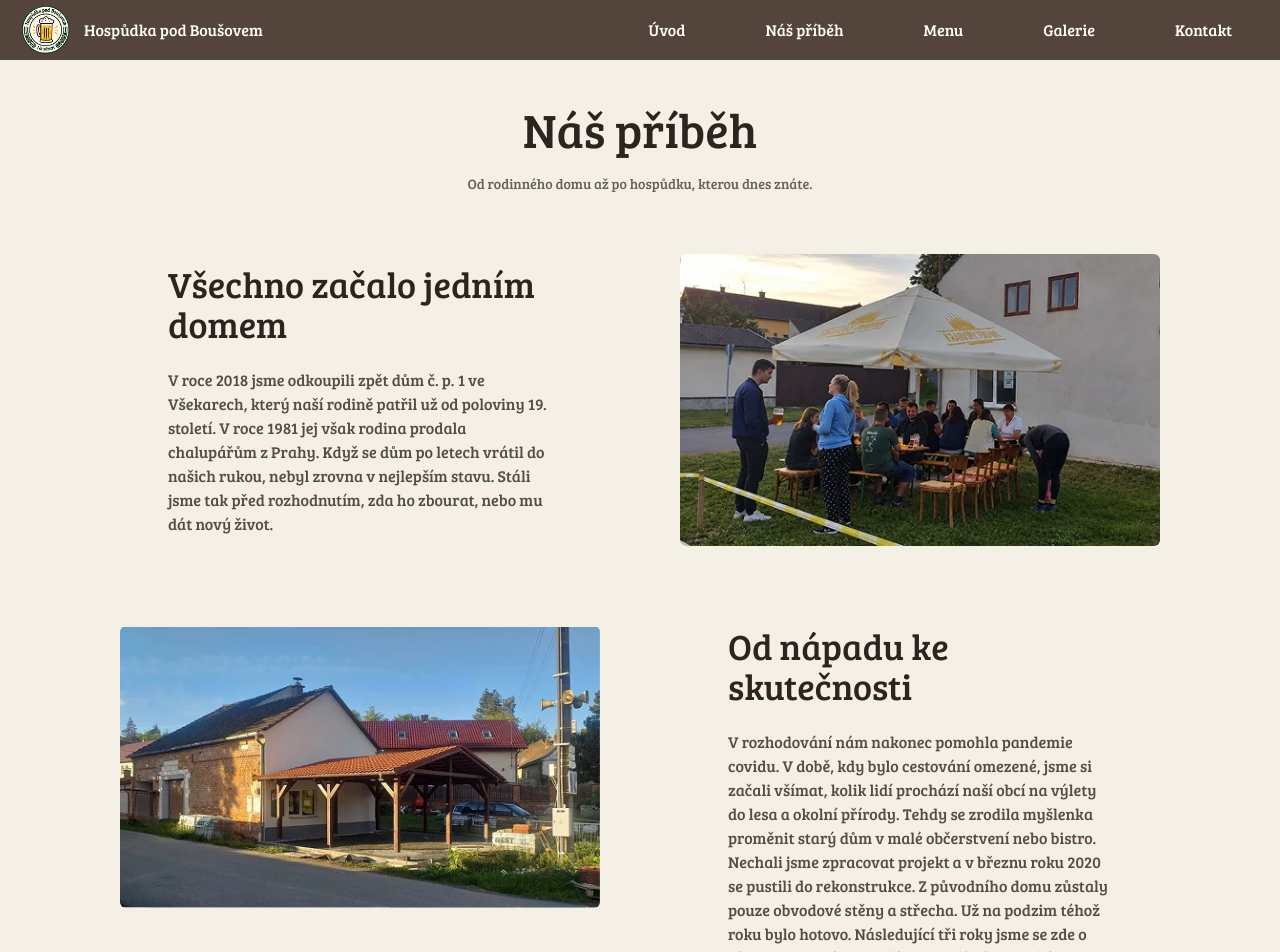
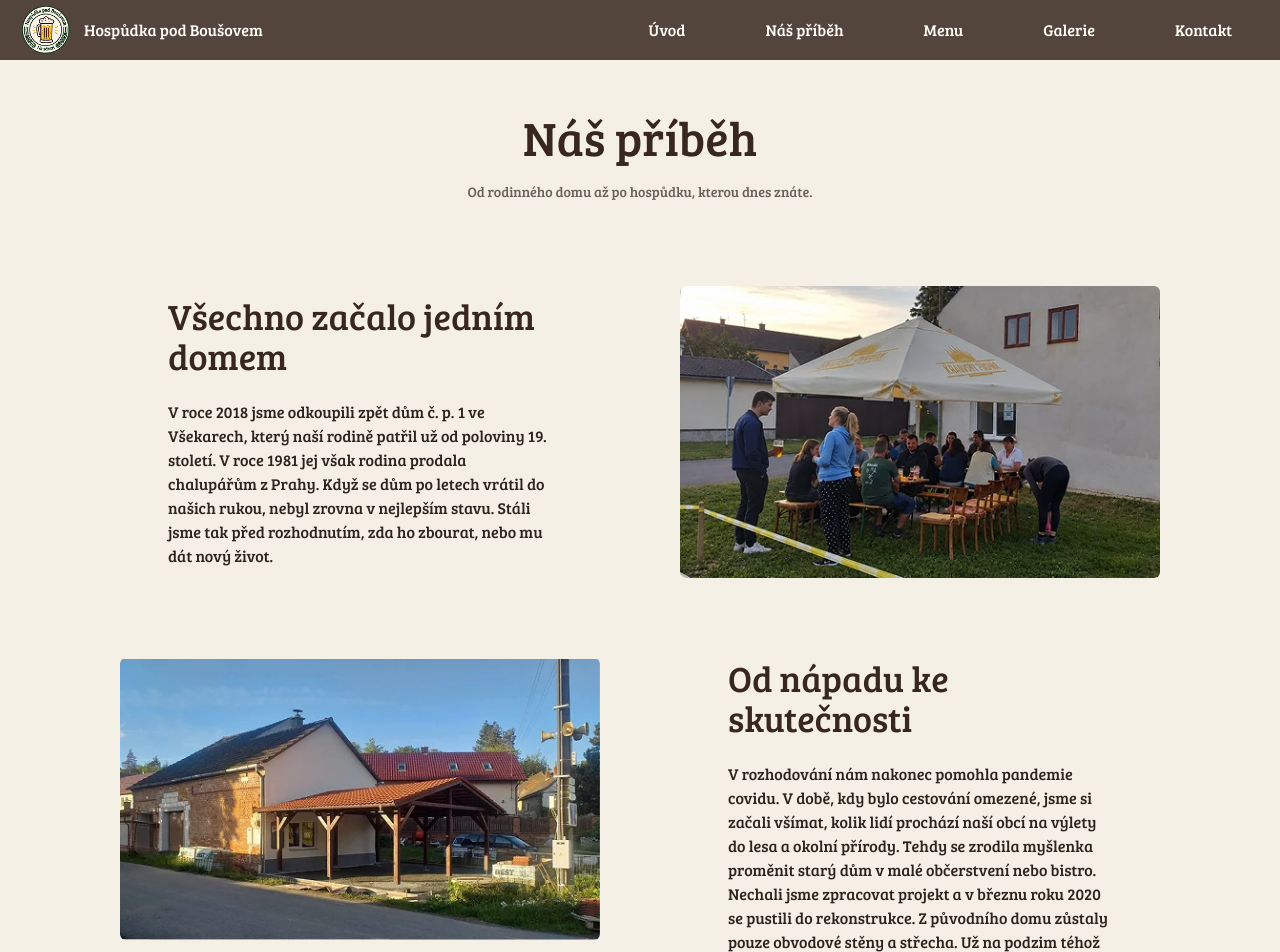
Before and after one commit to Luan2118/hospudka-pod-bousovem, a React (Vite) app: page /nas-pribeh in a window 1280 px wide. Shown: the top 952 px of the page. Built offline with nearby package versions, Linux system fonts and the light colour scheme; no server answers.

Commit message:
style: improve story page text contrast and spacing

```diff
--- a/src/pages/NasPribeh/NasPribeh.tsx
+++ b/src/pages/NasPribeh/NasPribeh.tsx
@@ -6,7 +6,7 @@ import { motion } from "motion/react";
 
 function NasPribeh() {
   return (
-    <div id="nas-pribeh" className="flex flex-col font-[Bree_serif] text-[#2B241F] bg-[#F5F0E6] pb-15  pt-[100px] px-5 sm:px-10 gap-10  xl:px-30 2xl:px-60">
+    <div id="nas-pribeh" className="flex flex-col font-[Bree_serif] text-[#2B241F] bg-[#F5F0E6] pb-15  pt-[100px] px-5 sm:px-10 gap-12 md:gap-16 xl:px-30 2xl:px-60">
 
       <div className="flex flex-col justify-center items-center gap-4">
         <div className="overflow-hidden">
@@ -14,7 +14,7 @@ function NasPribeh() {
             initial={{ opacity: 0, y: '100%' }}
             animate={{ opacity: 1, y: 0 }}
             transition={{ duration: 0.6, ease: "easeOut" }}
-            className="text-5xl leading-[1.2]">
+            className="mt-2 text-5xl leading-[1.2] text-[#38271F]">
             Náš příběh
           </motion.h1>
         </div>
--- a/src/pages/NasPribeh/components/StorySection.tsx
+++ b/src/pages/NasPribeh/components/StorySection.tsx
@@ -25,7 +25,7 @@ function StorySection({ title, description, image }: StorySection) {
               initial={{ opacity: 0, y: 20 }}
               animate={{ opacity: 1, y: 0 }}
               transition={{ duration: 0.5, delay: 0.2, ease: "easeOut" }}
-              className="text-4xl">
+              className="text-4xl text-[#38271F]">
               {title}
             </motion.p>
 
@@ -33,7 +33,7 @@ function StorySection({ title, description, image }: StorySection) {
               initial={{ opacity: 0, y: 20 }}
               animate={{ opacity: 1, y: 0 }}
               transition={{ duration: 0.3, delay: 0.3, ease: "easeOut" }}
-              className="text-[#2B241F]/80 max-w-[800px]">
+              className="text-[#2B241F] max-w-[800px]">
               {description}
             </motion.p>
           </div>
@@ -46,7 +46,7 @@ function StorySection({ title, description, image }: StorySection) {
               whileInView={{ opacity: 1, y: 0 }}
               viewport={{ once: true }}
               transition={{ duration: 0.5, delay: 0.2, ease: "easeOut" }}
-              className="text-4xl">
+              className="text-4xl text-[#38271F]">
               {title}
             </motion.p>
 
@@ -55,7 +55,7 @@ function StorySection({ title, description, image }: StorySection) {
               whileInView={{ opacity: 1, y: 0 }}
               viewport={{ once: true }}
               transition={{ duration: 0.3, delay: 0.3, ease: "easeOut" }}
-              className="text-[#2B241F]/80 max-w-[800px]">
+              className="text-[#2B241F] max-w-[800px]">
               {description}
             </motion.p>
           </div>
```
